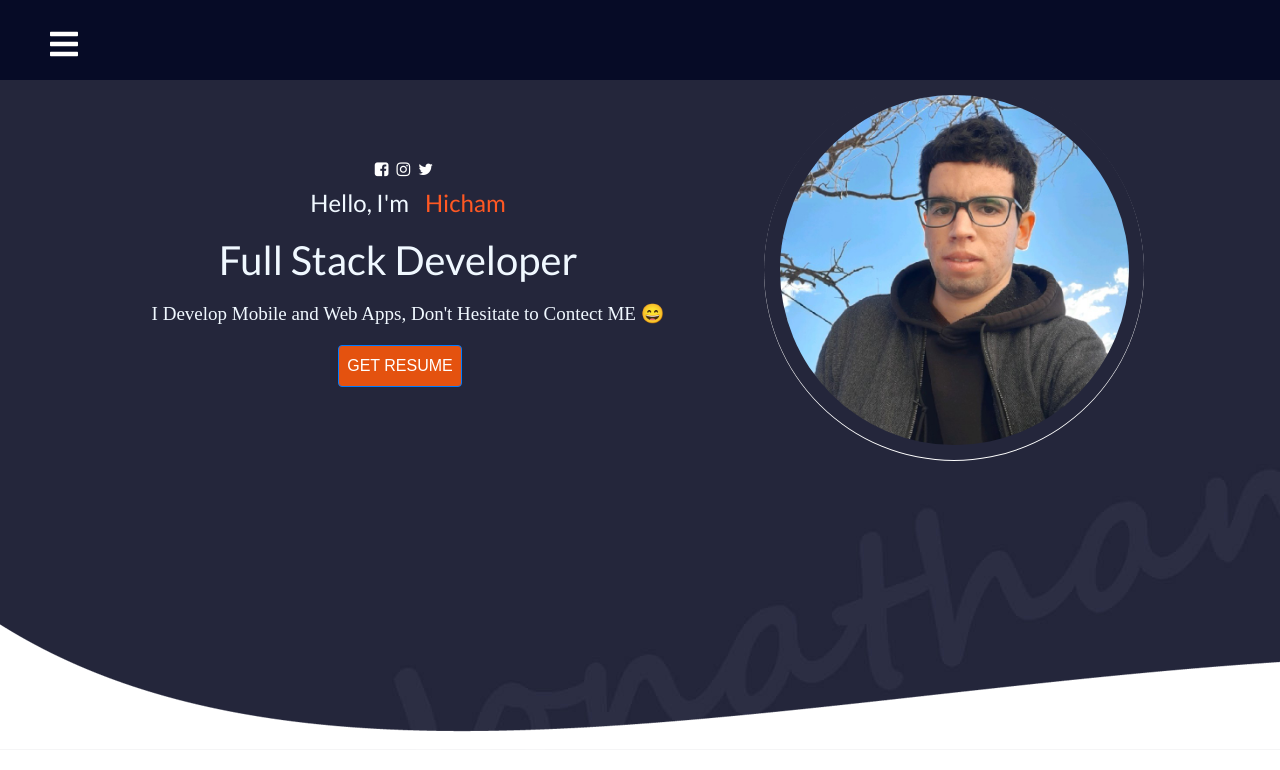
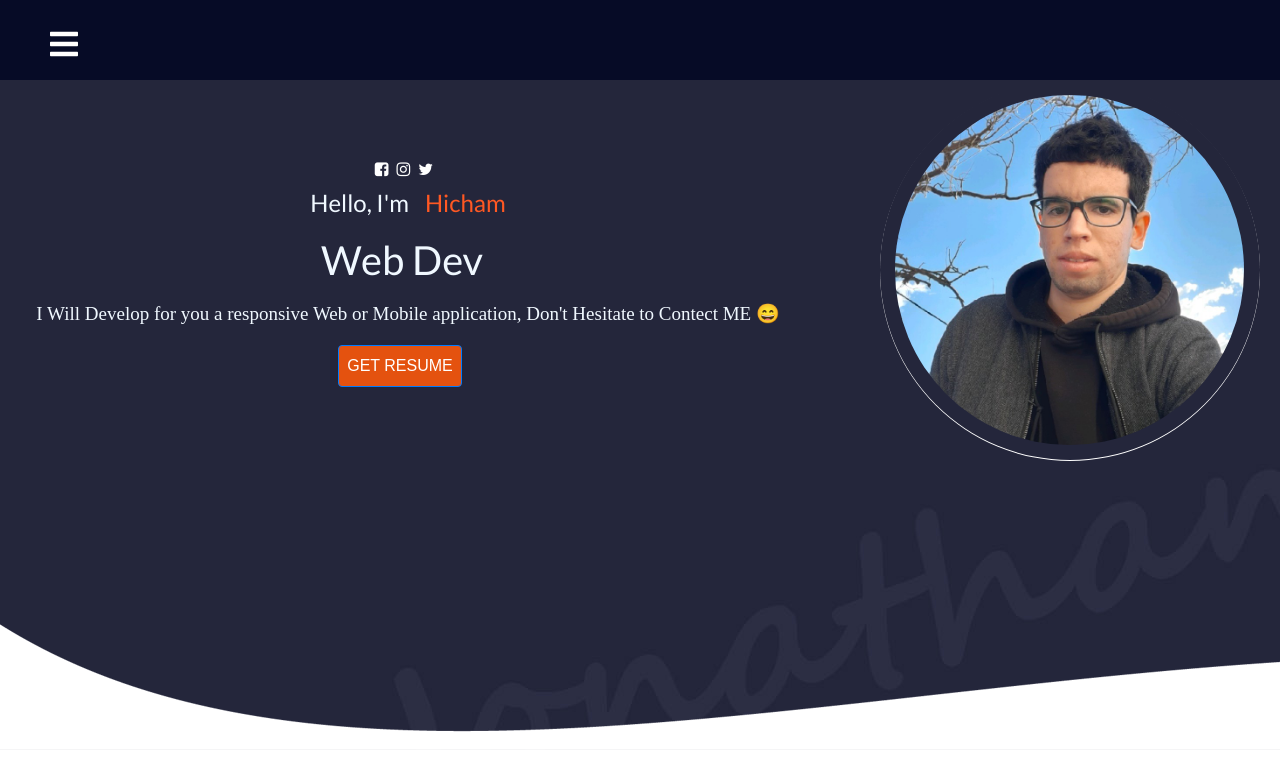
Before and after one commit to hicham-stf1/MyPortfolio, a React (Create React App) app: page / in a window 1280 px wide. Shown: the top 770 px of the page. Built offline with nearby package versions, Linux system fonts and the light colour scheme; a web font is replaced by a local one.

Commit message:
Final Text Update

```diff
--- a/src/pages/Home/Profile/Profile.js
+++ b/src/pages/Home/Profile/Profile.js
@@ -43,7 +43,7 @@ function Profile() {
                   steps={[
                     "Mobile Developer 📱",
                     1000,
-                    "Full Stack Developer 💻",
+                    "Web Developer 💻",
                     1000,
                     "React/React Native Dev 🔴",
                     1000,
@@ -51,7 +51,7 @@ function Profile() {
                 />
               </h1>
               <span className="profile-role-tagline">
-                I Develop Mobile and Web Apps, Don't Hesitate to Contect ME 😄
+                I Will Develop for you a responsive Web or Mobile application, Don't Hesitate to Contect ME 😄
               </span>
             </span>
           </div>
```
